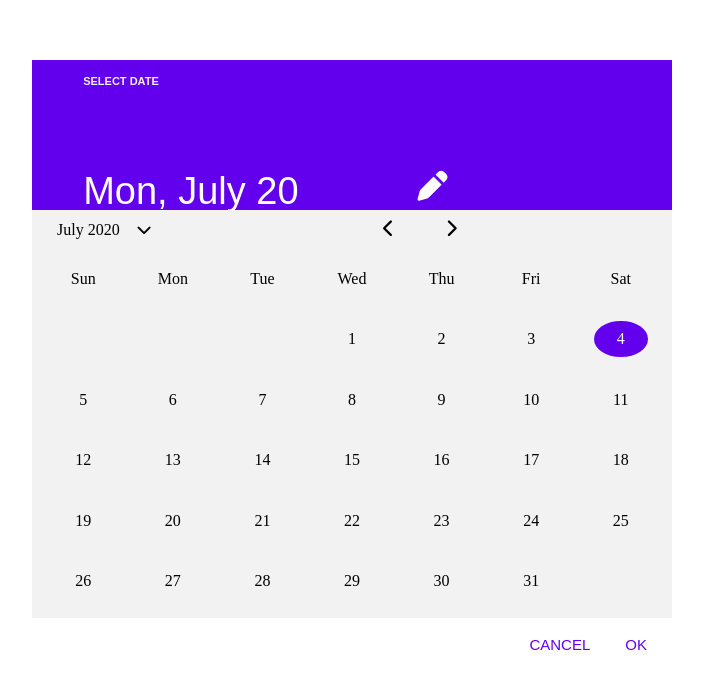
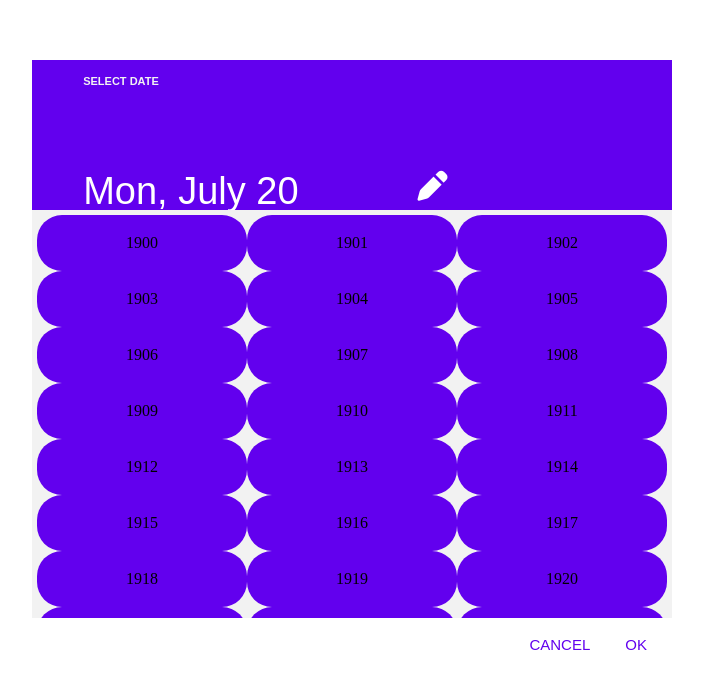
Before and after one commit to akshayrathigithub/React-DatePicker, a React app: page / in a window 1280 px wide. Shown: the top 688 px of the page, without its empty margins (288-991 px from the left). Built offline with nearby package versions, Linux system fonts and the light colour scheme.

Commit message:
Years List added

```diff
--- a/src/Components/Calendar/Calendar.js
+++ b/src/Components/Calendar/Calendar.js
@@ -9,6 +9,7 @@ export default function Calendar() {
   const [selectedDate, setSelectedDate] = useState("")
   const [MonthsInfo, setMonthsInfo] = useState([])
   const [CurrentMonthInd, setCurrentMonthInd] = useState(new Date().getMonth() - 2)
+  const [MonthsList, setMonthsList] = useState(true)
   const Months = [
     "January",
     "February",
@@ -125,6 +126,18 @@ export default function Calendar() {
                 </div>
               </div>
             </div>
+          ) : MonthsList ? (
+            <div className="YearsList">
+              {[...Array(201)].map((day, i) => {
+                return (
+                  <div key={i} className="Years">
+                    <div className="Year">
+                      <p>{1900 + i}</p>
+                    </div>
+                  </div>
+                )
+              })}
+            </div>
           ) : (
             <div className="BodyWrapper" onTransitionEnd={transitionChange}>
               {MonthsInfo.map((child, ind) => {
--- a/src/Components/Calendar/Calendar.style.css
+++ b/src/Components/Calendar/Calendar.style.css
@@ -71,6 +71,33 @@
   transition: transform 0.8s ease-in-out;
   display: flex;
   flex-direction: row;
+}
+.YearsList {
+  width: 100%;
+  height: 100%;
+  background-color: #f2f2f2;
+  position: absolute;
+  transform: translate3d(0%, 0%, 0px);
+  padding: 5px;
+  display: flex;
+  flex-wrap: wrap;
+  overflow-y: auto;
+}
+.Years {
+  width: calc(100% / 3);
+  height: 3.5rem;
+  display: flex;
+  justify-content: center;
+  align-items: center;
+}
+.Year {
+  width: 100%;
+  height: 100%;
+  display: flex;
+  justify-content: center;
+  align-items: center;
+  border-radius: 25px;
+  background-color: #6200ee;
 }
 .BodyChild {
   width: 100%;
```
